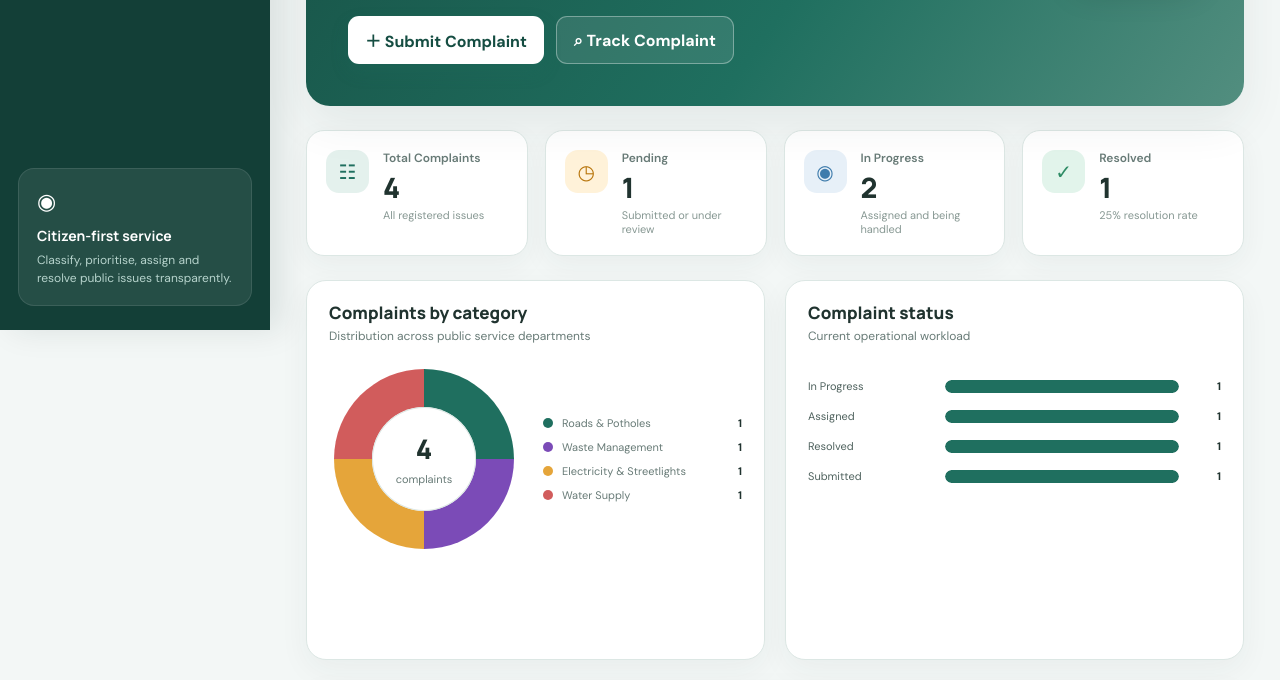
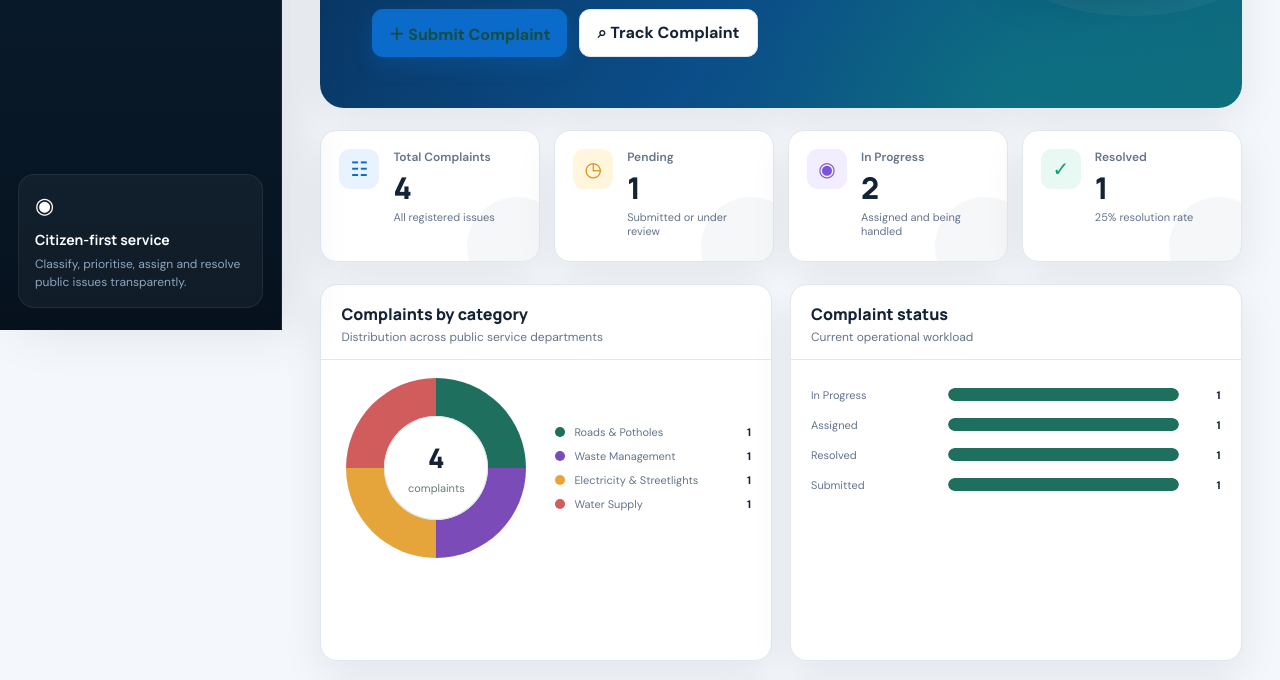
Before and after one commit to Nithish-code17/civicresolve-ai, a plain HTML site: page index.html in a window 1280 px wide. Shown: the part 470-1150 px from the top of the page. Drawn offline with Linux system fonts and the light colour scheme.

Commit message:
feat(ui): enable Version 2 design and interaction layers

```diff
--- a/index.html
+++ b/index.html
@@ -4,16 +4,19 @@
   <meta charset="UTF-8" />
   <meta name="viewport" content="width=device-width, initial-scale=1.0" />
   <meta name="description" content="CivicResolve AI — an intelligent public grievance submission, tracking and administration portal." />
-  <meta name="theme-color" content="#1f6f5f" />
-  <title>CivicResolve AI</title>
+  <meta name="theme-color" content="#0b1f36" />
+  <meta name="color-scheme" content="light dark" />
+  <title>CivicResolve AI | Smart Grievance Portal</title>
   <link rel="preconnect" href="https://fonts.googleapis.com" />
   <link rel="preconnect" href="https://fonts.gstatic.com" crossorigin />
   <link href="https://fonts.googleapis.com/css2?family=DM+Sans:wght@400;500;600;700&family=Manrope:wght@600;700;800&display=swap" rel="stylesheet" />
   <link rel="stylesheet" href="assets/css/styles.css" />
+  <link rel="stylesheet" href="assets/css/v2.css" />
 </head>
 <body>
   <div id="app"></div>
   <div id="toast" class="toast" aria-live="polite" aria-atomic="true"></div>
   <script src="assets/js/app.js" defer></script>
+  <script src="assets/js/v2-ui.js" defer></script>
 </body>
 </html>
```
